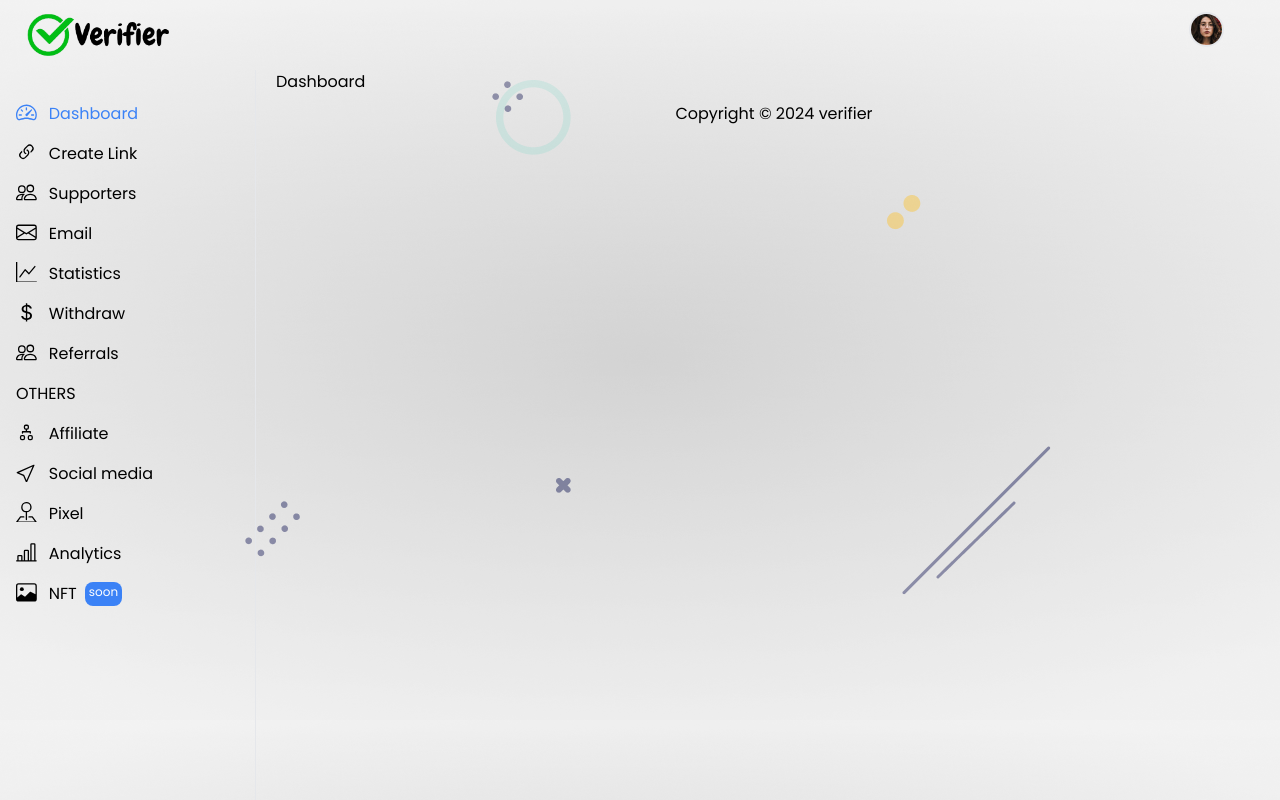
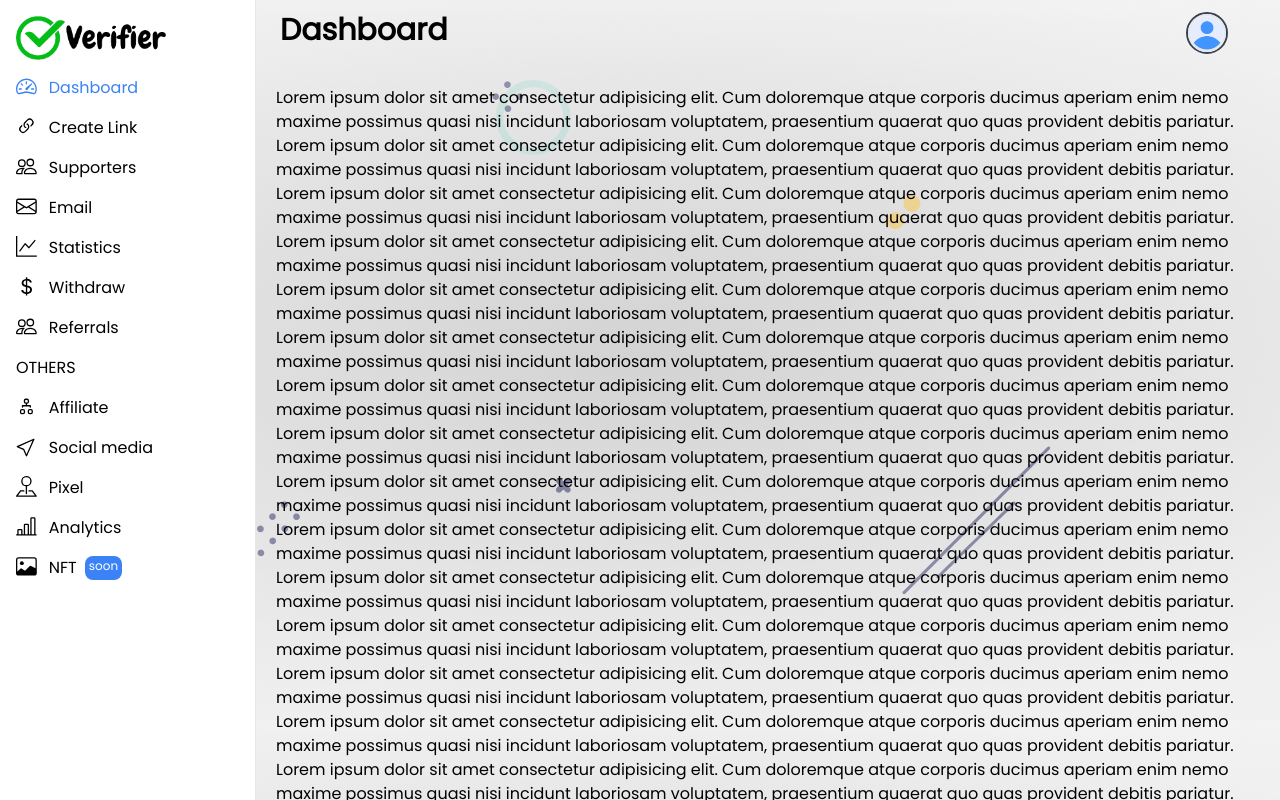
Before and after one commit to Maxzeno/verify_app_frontend, a React (Create React App) app: page /dashboard in a window 1280 px wide. Built offline with nearby package versions, Linux system fonts and the light colour scheme; no server answers.

Commit message:
working sidebar navbar

```diff
--- a/src/components/NavDrop.jsx
+++ b/src/components/NavDrop.jsx
@@ -1,7 +1,7 @@
 import { useState } from "react";
 import { Person, Power, Speedometer2 } from "react-bootstrap-icons";
 import { Link } from "react-router-dom";
-import personLogo from "../assets/avatar_2.jpeg";
+import personLogo from "../assets/profile.png";
 
 function NavDrop({ name }) {
   const [show, setShow] = useState(false);
@@ -15,17 +15,16 @@ function NavDrop({ name }) {
   return (
     <div className="relative z-20">
       <div
-        className="px-2 flex justify-center items-center cursor-pointer"
+        className="mx-2 flex justify-center items-center cursor-pointer border-gray-700 border-2 rounded-full"
         onClick={handleSelect}
       >
         <img
-          height={35}
-          width={35}
+          height={38}
+          width={38}
           alt="Profile"
           src={personLogo}
-          className="rounded-full border-2 cursor-pointer mr-1"
+          className="rounded-full border-2 cursor-pointer"
         />
-        {/* <CaretDownFill className="text-[1.2em] leading-[0] hidden sm:inline" /> */}
       </div>
       {show && (
         <div className="w-40 text-neutral-700 py-2 shadow-md rounded-md px-2 absolute top-10 right-0 bg-white">
--- a/src/components/navDash.jsx
+++ b/src/components/navDash.jsx
@@ -30,47 +30,20 @@ export default function NavbarCore({ children }) {
 
   return (
     <>
-      <div className="fixed top-0">
-        <nav className="z-10 w-screen md:items-center text-white py-3">
-          <div className="flex justify-between px-3 md:px-6">
-            <Link to="/dashboard">
-              <img src={companyLogo} alt="Logo" width={150} height={37} />
-            </Link>
-            <div className="flex">
-              <div className="mr-5">
-                <NavDrop name={"Emma"} />
-              </div>
-              <button
-                className="md:hidden rounded border border-zinc-600 hover:border-white"
-                onClick={menuFunc}
-              >
-                <svg
-                  xmlns="http://www.w3.org/2000/svg"
-                  fill="none"
-                  viewBox="0 0 24 24"
-                  strokeWidth="1.5"
-                  stroke="currentColor"
-                  className="w-6 h-6"
-                >
-                  <path
-                    strokeLinecap="round"
-                    strokeLinejoin="round"
-                    d="M3.75 6.75h16.5M3.75 12h16.5m-16.5 5.25h16.5"
-                  />
-                </svg>
-              </button>
-            </div>
-          </div>
-        </nav>
-
+      <div className="relative">
         <div className="z-10 md:overflow-auto md:grid md:grid-cols-6 lg:grid-cols-5 md:h-screen">
           <div
-            className={`overflow-auto transition-left duration-300 ease-in-out transform bg-whitess text-my-black border-r md:col-span-2 lg:col-span-1 absolute z-10 w-[300px] ${
+            className={`overflow-auto transition-left duration-300 ease-in-out transform bg-white border-r md:col-span-2 lg:col-span-1 z-10 w-[300px] ${
               menuOpen != true && "left-[-300px]"
-            } md:left-0 h-[calc(100vh-61px)] md:relative md:w-auto md:min-w-[auto]`}
+            } md:left-0 h-[calc(100vh)] md:relative md:w-auto md:min-w-[auto] fixed`}
           >
             <div>
               <div className="px-3 md:px-4 pt-4">
+                <div className="mb-4">
+                  <Link to="/dashboard">
+                    <img src={companyLogo} alt="Logo" width={150} height={37} />
+                  </Link>
+                </div>
                 <div className="my-4">
                   <Link
                     onClick={menuFunc}
@@ -222,8 +195,37 @@ export default function NavbarCore({ children }) {
               </div>
             </div>
           </div>
-          <div className="overflow-auto md:col-span-4 relative h-[calc(100vh-61px)] w-screen md:w-auto">
-            <div className="px-5">{children}</div>
+          <div className="overflow-auto md:col-span-4 relative w-auto">
+            <nav className="py-3">
+              <div className="flex justify-between px-3 md:px-6">
+                <div className="font-extrabold text-3xl">Dashboard</div>
+                <div className="flex">
+                  <div className="mr-5">
+                    <NavDrop name={"Emma"} />
+                  </div>
+                  <button
+                    className="md:hidden rounded border border-zinc-600 hover:border-white"
+                    onClick={menuFunc}
+                  >
+                    <svg
+                      xmlns="http://www.w3.org/2000/svg"
+                      fill="none"
+                      viewBox="0 0 24 24"
+                      strokeWidth="1.5"
+                      stroke="currentColor"
+                      className="w-6 h-6"
+                    >
+                      <path
+                        strokeLinecap="round"
+                        strokeLinejoin="round"
+                        d="M3.75 6.75h16.5M3.75 12h16.5m-16.5 5.25h16.5"
+                      />
+                    </svg>
+                  </button>
+                </div>
+              </div>
+            </nav>
+            <div className="px-5 py-5">{children}</div>
             <FooterShortCore />
           </div>
         </div>
--- a/src/page/dashboard.js
+++ b/src/page/dashboard.js
@@ -2,6 +2,33 @@ import React from 'react';
 
 export default function Dashboard() {
     return (
-        <div>Dashboard</div>
+        <div>
+
+
+                  Lorem ipsum dolor sit amet consectetur adipisicing elit. Cum doloremque atque corporis ducimus aperiam enim nemo maxime possimus quasi nisi incidunt laboriosam voluptatem, praesentium quaerat quo quas provident debitis pariatur.
+                  Lorem ipsum dolor sit amet consectetur adipisicing elit. Cum doloremque atque corporis ducimus aperiam enim nemo maxime possimus quasi nisi incidunt laboriosam voluptatem, praesentium quaerat quo quas provident debitis pariatur.
+                  Lorem ipsum dolor sit amet consectetur adipisicing elit. Cum doloremque atque corporis ducimus aperiam enim nemo maxime possimus quasi nisi incidunt laboriosam voluptatem, praesentium quaerat quo quas provident debitis pariatur.
+                  Lorem ipsum dolor sit amet consectetur adipisicing elit. Cum doloremque atque corporis ducimus aperiam enim nemo maxime possimus quasi nisi incidunt laboriosam voluptatem, praesentium quaerat quo quas provident debitis pariatur.
+                  Lorem ipsum dolor sit amet consectetur adipisicing elit. Cum doloremque atque corporis ducimus aperiam enim nemo maxime possimus quasi nisi incidunt laboriosam voluptatem, praesentium quaerat quo quas provident debitis pariatur.
+                  Lorem ipsum dolor sit amet consectetur adipisicing elit. Cum doloremque atque corporis ducimus aperiam enim nemo maxime possimus quasi nisi incidunt laboriosam voluptatem, praesentium quaerat quo quas provident debitis pariatur.
+                  Lorem ipsum dolor sit amet consectetur adipisicing elit. Cum doloremque atque corporis ducimus aperiam enim nemo maxime possimus quasi nisi incidunt laboriosam voluptatem, praesentium quaerat quo quas provident debitis pariatur.
+                  Lorem ipsum dolor sit amet consectetur adipisicing elit. Cum doloremque atque corporis ducimus aperiam enim nemo maxime possimus quasi nisi incidunt laboriosam voluptatem, praesentium quaerat quo quas provident debitis pariatur.
+                  Lorem ipsum dolor sit amet consectetur adipisicing elit. Cum doloremque atque corporis ducimus aperiam enim nemo maxime possimus quasi nisi incidunt laboriosam voluptatem, praesentium quaerat quo quas provident debitis pariatur.
+                  Lorem ipsum dolor sit amet consectetur adipisicing elit. Cum doloremque atque corporis ducimus aperiam enim nemo maxime possimus quasi nisi incidunt laboriosam voluptatem, praesentium quaerat quo quas provident debitis pariatur.
+                  Lorem ipsum dolor sit amet consectetur adipisicing elit. Cum doloremque atque corporis ducimus aperiam enim nemo maxime possimus quasi nisi incidunt laboriosam voluptatem, praesentium quaerat quo quas provident debitis pariatur.
+                  Lorem ipsum dolor sit amet consectetur adipisicing elit. Cum doloremque atque corporis ducimus aperiam enim nemo maxime possimus quasi nisi incidunt laboriosam voluptatem, praesentium quaerat quo quas provident debitis pariatur.
+                  Lorem ipsum dolor sit amet consectetur adipisicing elit. Cum doloremque atque corporis ducimus aperiam enim nemo maxime possimus quasi nisi incidunt laboriosam voluptatem, praesentium quaerat quo quas provident debitis pariatur.
+                  Lorem ipsum dolor sit amet consectetur adipisicing elit. Cum doloremque atque corporis ducimus aperiam enim nemo maxime possimus quasi nisi incidunt laboriosam voluptatem, praesentium quaerat quo quas provident debitis pariatur.
+                  Lorem ipsum dolor sit amet consectetur adipisicing elit. Cum doloremque atque corporis ducimus aperiam enim nemo maxime possimus quasi nisi incidunt laboriosam voluptatem, praesentium quaerat quo quas provident debitis pariatur.
+                  Lorem ipsum dolor sit amet consectetur adipisicing elit. Cum doloremque atque corporis ducimus aperiam enim nemo maxime possimus quasi nisi incidunt laboriosam voluptatem, praesentium quaerat quo quas provident debitis pariatur.
+                  Lorem ipsum dolor sit amet consectetur adipisicing elit. Cum doloremque atque corporis ducimus aperiam enim nemo maxime possimus quasi nisi incidunt laboriosam voluptatem, praesentium quaerat quo quas provident debitis pariatur.
+                  Lorem ipsum dolor sit amet consectetur adipisicing elit. Cum doloremque atque corporis ducimus aperiam enim nemo maxime possimus quasi nisi incidunt laboriosam voluptatem, praesentium quaerat quo quas provident debitis pariatur.
+                  Lorem ipsum dolor sit amet consectetur adipisicing elit. Cum doloremque atque corporis ducimus aperiam enim nemo maxime possimus quasi nisi incidunt laboriosam voluptatem, praesentium quaerat quo quas provident debitis pariatur.
+                  Lorem ipsum dolor sit amet consectetur adipisicing elit. Cum doloremque atque corporis ducimus aperiam enim nemo maxime possimus quasi nisi incidunt laboriosam voluptatem, praesentium quaerat quo quas provident debitis pariatur.
+                  Lorem ipsum dolor sit amet consectetur adipisicing elit. Cum doloremque atque corporis ducimus aperiam enim nemo maxime possimus quasi nisi incidunt laboriosam voluptatem, praesentium quaerat quo quas provident debitis pariatur.
+                  Lorem ipsum dolor sit amet consectetur adipisicing elit. Cum doloremque atque corporis ducimus aperiam enim nemo maxime possimus quasi nisi incidunt laboriosam voluptatem, praesentium quaerat quo quas provident debitis pariatur.
+
+
+        </div>
     );
 }
```
Also changed, not shown: src/assets/images/logo-nobg.png.
